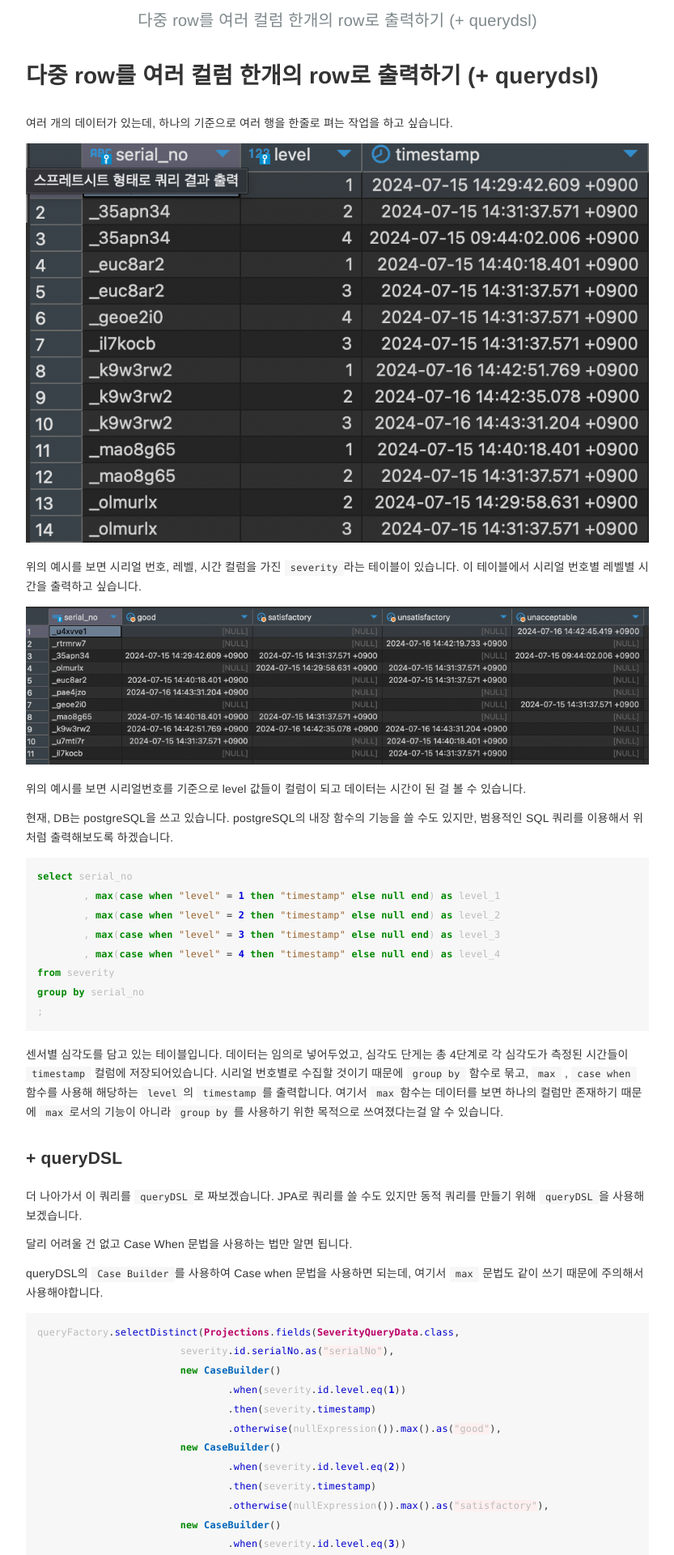
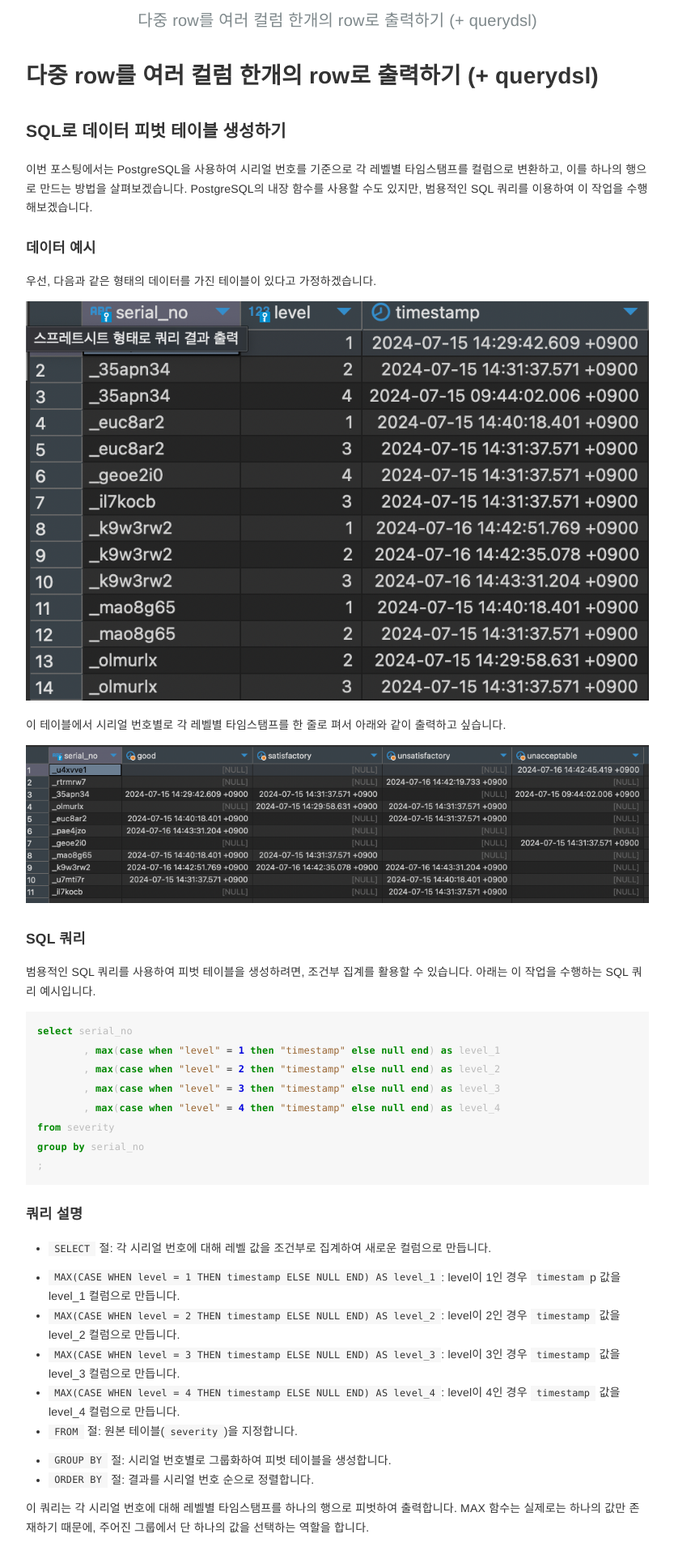
Before and after one commit to kyuwon53/kyuwon53.github.io, a Jekyll site: the page built from _posts/2024-07-18-다중 row를 여러 컬럼 한개의 row로 출력하기 (+ queryDsl).md, in a window 1280 px wide. Shown: the top 1920 px of the page at 81% size, without its empty margins (223-1056 px from the left). Built offline with Jekyll 4.4.1, drawn with Linux system fonts in a browser that asks for light colours; comment, search, counter and statistics services are not loaded; some of the changed text lies outside the part shown.

Commit message:
쿼리 글 다듬기

````diff
--- a/_posts/2024-07-18-다중 row를 여러 컬럼 한개의 row로 출력하기 (+ queryDsl).md
+++ b/_posts/2024-07-18-다중 row를 여러 컬럼 한개의 row로 출력하기 (+ queryDsl).md
@@ -3,17 +3,20 @@ layout: post
 categories: 공부 sql
 ---
 
-여러 개의 데이터가 있는데, 하나의 기준으로 여러 행을 한줄로 펴는 작업을 하고 싶습니다.
+### SQL로 데이터 피벗 테이블 생성하기
+이번 포스팅에서는 PostgreSQL을 사용하여 시리얼 번호를 기준으로 각 레벨별 타임스탬프를 컬럼으로 변환하고, 이를 하나의 행으로 만드는 방법을 살펴보겠습니다. PostgreSQL의 내장 함수를 사용할 수도 있지만, 범용적인 SQL 쿼리를 이용하여 이 작업을 수행해보겠습니다.
+
+#### 데이터 예시
+우선, 다음과 같은 형태의 데이터를 가진 테이블이 있다고 가정하겠습니다.
 
 ![예시1](/assets/img/여러row예시.png)
 
-위의 예시를 보면 시리얼 번호, 레벨, 시간 컬럼을 가진 `severity`라는 테이블이 있습니다. 이 테이블에서 시리얼 번호별 레벨별 시간을 출력하고 싶습니다.
+이 테이블에서 시리얼 번호별로 각 레벨별 타임스탬프를 한 줄로 펴서 아래와 같이 출력하고 싶습니다.
 
 ![출력 예시2](/assets/img/한줄쿼리출력.png)
 
-위의 예시를 보면 시리얼번호를 기준으로 level 값들이 컬럼이 되고 데이터는 시간이 된 걸 볼 수 있습니다.
-
-현재, DB는 postgreSQL을 쓰고 있습니다. postgreSQL의 내장 함수의 기능을 쓸 수도 있지만, 범용적인 SQL 쿼리를 이용해서 위처럼 출력해보도록 하겠습니다.
+#### SQL 쿼리
+범용적인 SQL 쿼리를 사용하여 피벗 테이블을 생성하려면, 조건부 집계를 활용할 수 있습니다. 아래는 이 작업을 수행하는 SQL 쿼리 예시입니다.
 
 ```sql
 select serial_no
@@ -25,19 +28,25 @@ from severity
 group by serial_no
 ;
 ```
+#### 쿼리 설명
 
-센서별 심각도를 담고 있는 테이블입니다. 데이터는 임의로 넣어두었고, 심각도 단게는 총 4단계로 각 심각도가 측정된 시간들이 `timestamp` 컬럼에 저장되어있습니다.
-시리얼 번호별로 수집할 것이기 때문에 `group by` 함수로 묶고, `max` , `case when` 함수를 사용해 해당하는 `level`의 `timestamp`를 출력합니다.
-여기서 `max`함수는 데이터를 보면 하나의 컬럼만 존재하기 때문에 `max`로서의 기능이 아니라 `group by`를 사용하기 위한 목적으로 쓰여졌다는걸 알 수 있습니다.
+- `SELECT` 절: 각 시리얼 번호에 대해 레벨 값을 조건부로 집계하여 새로운 컬럼으로 만듭니다.
 
-### + queryDSL
+- `MAX(CASE WHEN level = 1 THEN timestamp ELSE NULL END) AS level_1`: level이 1인 경우 `timestam`p 값을 level_1 컬럼으로 만듭니다.
+- `MAX(CASE WHEN level = 2 THEN timestamp ELSE NULL END) AS level_2`: level이 2인 경우 `timestamp` 값을 level_2 컬럼으로 만듭니다.
+- `MAX(CASE WHEN level = 3 THEN timestamp ELSE NULL END) AS level_3`: level이 3인 경우 `timestamp` 값을 level_3 컬럼으로 만듭니다.
+- `MAX(CASE WHEN level = 4 THEN timestamp ELSE NULL END) AS level_4`: level이 4인 경우 `timestamp` 값을 level_4 컬럼으로 만듭니다.
+- `FROM` 절: 원본 테이블(`severity`)을 지정합니다.
 
-더 나아가서 이 쿼리를 `queryDSL`로 짜보겠습니다.
-JPA로 쿼리를 쓸 수도 있지만 동적 쿼리를 만들기 위해 `queryDSL`을 사용해보겠습니다.
+- `GROUP BY` 절: 시리얼 번호별로 그룹화하여 피벗 테이블을 생성합니다.
+- `ORDER BY` 절: 결과를 시리얼 번호 순으로 정렬합니다.
 
-달리 어려울 건 없고 Case When 문법을 사용하는 법만 알면 됩니다.
+이 쿼리는 각 시리얼 번호에 대해 레벨별 타임스탬프를 하나의 행으로 피벗하여 출력합니다. MAX 함수는 실제로는 하나의 값만 존재하기 때문에, 주어진 그룹에서 단 하나의 값을 선택하는 역할을 합니다.
 
-queryDSL의 `Case Builder`를 사용하여 Case when 문법을 사용하면 되는데, 여기서 `max` 문법도 같이 쓰기 때문에 주의해서 사용해야합니다.
+### + QueryDSL로 데이터 피벗 테이블 생성하기
+더 나아가서 이를 하나의 행으로 만드는 방법을 queryDSL을 사용하여 살펴보겠습니다. JPA로도 쿼리를 작성할 수 있지만, 동적 쿼리를 만들기 위해 queryDSL을 사용해보겠습니다.
+
+queryDSL의 CaseBuilder를 사용하여 Case when 문법을 구현할 수 있습니다. 여기서 max 함수도 같이 사용하므로 주의가 필요합니다.
 
 ```java
 queryFactory.selectDistinct(Projections.fields(SeverityQueryData.class,
@@ -65,10 +74,19 @@ queryFactory.selectDistinct(Projections.fields(SeverityQueryData.class,
                 .fetch();
 ```
 
-`new CaseBuilder()`를 사용해서 조건은 `when`에 조건을 만족하면 출력할 데이터를 `then()`에 입력하고 조건이 맞지 않을 경우 출력할 데이터를 `otherwise()`에 입력해주면 됩니다.
-group by를 사용하기 위해 Case When 절의 마지막에 `max` 연산자를 넣어주고, 별칭 이 데이터를 담을 객체에 지정된 필드명을 적어주면 됩니다.
+#### 코드 설명
+- `CaseBuilder` 사용: `new CaseBuilder()`를 사용하여 조건부로 값을 선택합니다.
+- `when(severity.id.level.eq(1)).then(severity.timestamp)`: `level`이 1인 경우 `timestamp` 값을 반환합니다.
+- `otherwise(nullExpression()).max()`: 조건을 만족하지 않으면 null 값을 반환하고, 이를 그룹화된 결과에서 max 함수로 처리합니다.
+- `Projections.fields`: 결과를 `SeverityQueryData` 클래스의 필드에 매핑합니다.
+- `severity.id.serialNo.as("serialNo")`: 시리얼 번호를 매핑합니다.
+- `new CaseBuilder() ... .max().as("level_1")`: 각 레벨별 타임스탬프를 매핑합니다.
+- `GroupBy` 및 `Fetch`: 시리얼 번호별로 그룹화하고 결과를 조회합니다.
 
-level 조건과 별칭은 Enum 클래스로 묶어서 변경에 대응하면 좋을거 같아요.
+이 쿼리는 각 시리얼 번호에 대해 레벨별 타임스탬프를 하나의 행으로 피벗하여 출력합니다. `max` 함수는 실제로는 하나의 값만 존재하기 때문에, 주어진 그룹에서 단 하나의 값을 선택하는 역할을 합니다.
+
+### 코드 개선
+레벨 조건과 별칭을 Enum 클래스로 묶어서 변경에 대응하면 유지보수가 더 용이할 것 같습니다. 다음은 그 예시입니다:
 
 ```java
 // 로직만 참고
@@ -107,5 +125,15 @@ public enum SeverityLevel {
     private final String title;
 }
 ```
+이렇게 하면 코드가 더 깔끔해지고, 레벨 조건이 추가되거나 변경될 때 유연하게 대처할 수 있을 것 같습니다.
 
-alias까지 enum으로 불러오는 것이 변경에 더 나은 대응인지는 잘 모르겠습니다. DTO 필드값이 변경되면 DTO가 바꼈을 때 해당 부분도 바껴야하는데, 이를 하드코딩을 해도 마찬가지라 level을 판단하는 부분만 사용해도 충분할 거 같습니다.
+`alias`까지 `enum`으로 불러오는 것이 변경에 더 나은 대응이 될지는 확실하지 않습니다. DTO의 필드값이 변경되면, DTO가 바뀔 때 해당 부분도 함께 수정해야 하므로, 하드코딩해도 마찬가지입니다. 따라서, 레벨을 판단하는 부분만 `enum`으로 사용하는 것이 충분할 것 같습니다.
+
+### 마무리
+이번 포스팅에서는 PostgreSQL을 사용하여 시리얼 번호를 기준으로 각 레벨별 타임스탬프를 컬럼으로 변환하는 방법을 살펴보았습니다. 이를 위해 범용적인 SQL 쿼리를 작성하고, queryDSL을 사용하여 동적 쿼리를 작성하는 방법도 다뤘습니다.
+
+SQL 쿼리 예시에서는 MAX와 CASE WHEN 문을 활용하여 시리얼 번호별로 레벨에 따른 타임스탬프를 한 행으로 변환하는 방법을 설명했습니다. 이 방식은 간단하고 직관적인 피벗 테이블을 생성하는 데 유용합니다.
+
+QueryDSL 쿼리에서는 CaseBuilder를 사용하여 동적 쿼리를 생성하고, 레벨별 타임스탬프를 처리하는 방법을 소개했습니다. 여기서 레벨을 enum으로 정의하여 조건을 관리하면 코드가 보다 구조화되고, 변경 시 관리가 용이할 수 있습니다. 그러나, alias까지 enum으로 관리하는 것이 항상 더 나은 대응이 될지는 확실하지 않습니다. DTO의 필드가 변경되면 해당 부분도 함께 수정해야 하므로, 레벨을 판단하는 부분만 enum으로 사용하는 것이 실용적일 수 있습니다.
+
+이와 같은 접근 방법은 데이터 분석 및 보고서 생성에 매우 유용하며, 다양한 레벨의 정보를 효율적으로 집계하고 정리하는 데 도움이 될 것입니다. 이를 통해 데이터의 가독성과 분석 효율성을 높일 수 있습니다.
````
